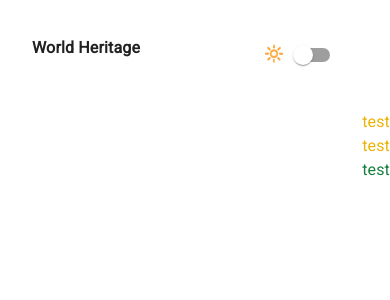
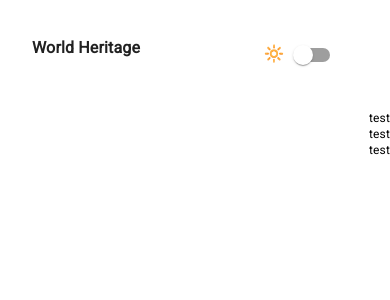
Before and after one commit to zigzagdev/world-heritage, a React (Create React App) app in the folder app/: page / in a window 390 px wide. Shown: the top 300 px of the page. Built offline with nearby package versions, Linux system fonts and the light colour scheme; the HTML template or start-up script is replaced by a standard one.

Commit message:
breakPoint_fix

```diff
--- a/app/src/layouts/Footer.tsx
+++ b/app/src/layouts/Footer.tsx
@@ -4,14 +4,20 @@ const Footer = () => {
     return (
         <div className="justify-end flex xxs:justify-center">
             <div className="xxs:flex-col item-center">
-            <div className='text-yellow-500'>
+                <div className='text-black text-lg'>
+                    <div className='xxs:text-gray-900 text-xs'>
                         test
                     </div>
-            <div className='text-yellow-500'>
+                </div>
+                <div className='text-black text-lg'>
+                    <div className='xxs:text-gray-900 text-xs'>
                         test
                     </div>
-            <div className='text-green-700'>
+                </div>
+                <div className='text-black text-lg'>
+                    <div className='xxs:text-gray-900 text-xs'>
                         test
+                    </div>
                 </div>
             </div>
         </div>
```
Lines whose indentation alone changed are shown as unchanged.
